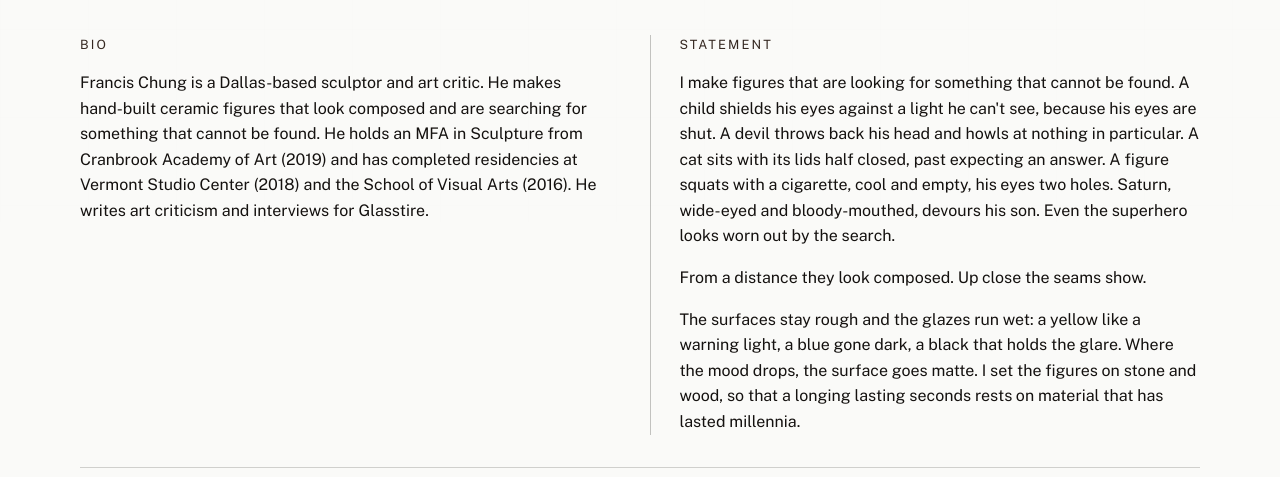
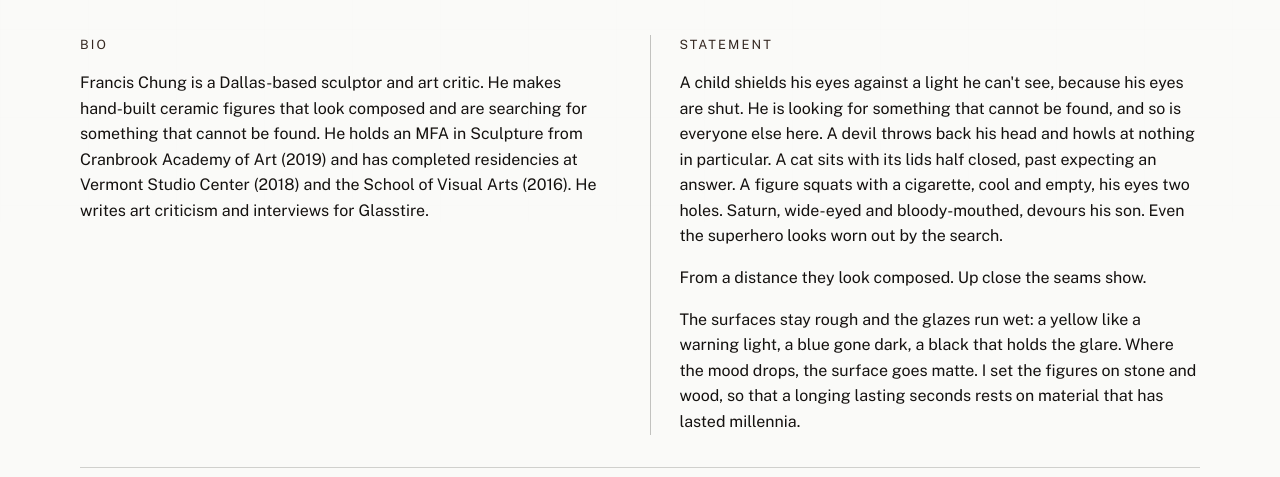
Before and after one commit to WeepingSleepwalker/weepingsleepwalker.github.io, a website: page about.html in a window 1280 px wide. Shown: the part 323-800 px from the top of the page. Drawn offline with nearby package versions, Linux system fonts and the light colour scheme.

Commit message:
Revise opening of artist statement

```diff
--- a/about.html
+++ b/about.html
@@ -62,7 +62,7 @@
         <article class="panel panel-large about-block" data-reveal>
           <p class="eyebrow">Statement</p>
           <p>
-            I make figures that are looking for something that cannot be found. A child shields his eyes against a light he can't see, because his eyes are shut. A devil throws back his head and howls at nothing in particular. A cat sits with its lids half closed, past expecting an answer. A figure squats with a cigarette, cool and empty, his eyes two holes. Saturn, wide-eyed and bloody-mouthed, devours his son. Even the superhero looks worn out by the search.
+            A child shields his eyes against a light he can't see, because his eyes are shut. He is looking for something that cannot be found, and so is everyone else here. A devil throws back his head and howls at nothing in particular. A cat sits with its lids half closed, past expecting an answer. A figure squats with a cigarette, cool and empty, his eyes two holes. Saturn, wide-eyed and bloody-mouthed, devours his son. Even the superhero looks worn out by the search.
           </p>
           <p>
             From a distance they look composed. Up close the seams show.
```
